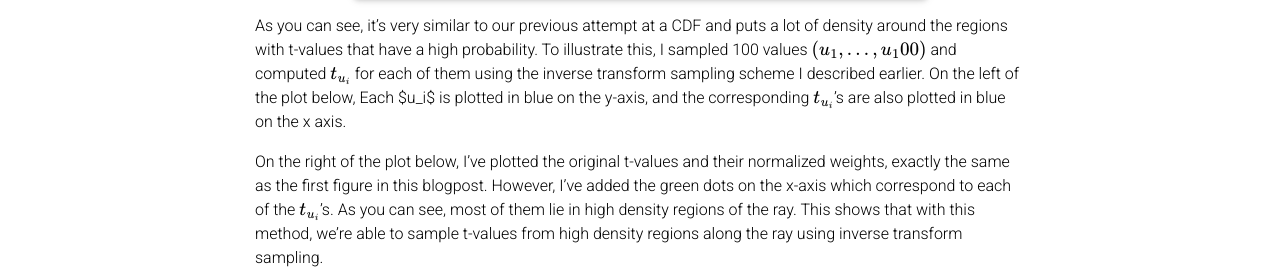
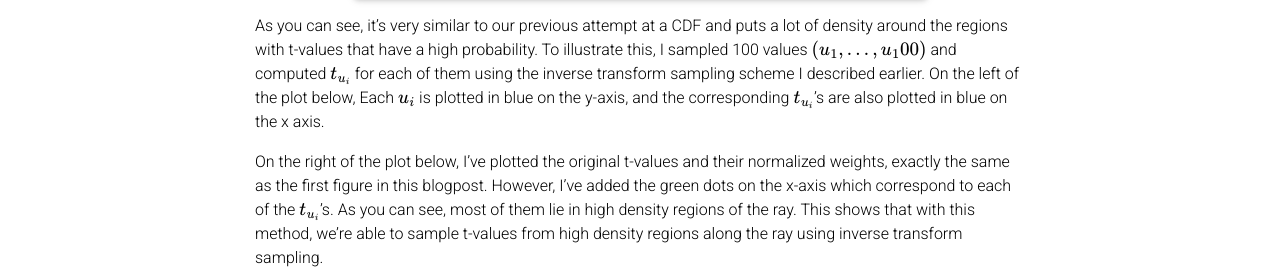
Before and after one commit to AditMeh/AditMeh.github.io, a Jekyll site: the page built from _posts/2023-03-05-NeRF-Hierarchical-Sampling.md, in a window 1280 px wide and 900 px high, scrolled down 3444 px. Shown: the part 241-520 px from the top of the window. Built offline with Jekyll 4.4.1, drawn with Linux system fonts in a browser that asks for light colours; full-size pictures stand in for the smaller copies a plugin makes; comment, search, counter and statistics services are not loaded; a style sheet for code colours, icons or effects is not loaded.

Commit message:
latex error

```diff
--- a/_posts/2023-03-05-NeRF-Hierarchical-Sampling.md
+++ b/_posts/2023-03-05-NeRF-Hierarchical-Sampling.md
@@ -106,7 +106,7 @@ Let's visualize what this function looks like compared to our previous one.
 </div>
 
 
-As you can see, it's very similar to our previous attempt at a CDF and puts a lot of density around the regions with t-values that have a high probability. To illustrate this, I sampled 100 values $$(u_1, ..., u_100)$$ and computed $$t_{u_i}$$ for each of them using the inverse transform sampling scheme I described earlier. On the left of the plot below, Each $u_i$ is plotted in blue on the y-axis, and the corresponding $$t_{u_i}$$'s are also plotted in blue on the x axis.
+As you can see, it's very similar to our previous attempt at a CDF and puts a lot of density around the regions with t-values that have a high probability. To illustrate this, I sampled 100 values $$(u_1, ..., u_100)$$ and computed $$t_{u_i}$$ for each of them using the inverse transform sampling scheme I described earlier. On the left of the plot below, Each $$u_i$$ is plotted in blue on the y-axis, and the corresponding $$t_{u_i}$$'s are also plotted in blue on the x axis.
 
 On the right of the plot below, I've plotted the original t-values and their normalized weights, exactly the same as the first figure in this blogpost. However, I've added the green dots on the x-axis which correspond to each of the $$t_{u_i}$$'s. As you can see, most of them lie in high density regions of the ray. This shows that with this method, we're able to sample t-values from high density regions along the ray using inverse transform sampling.
 
```
